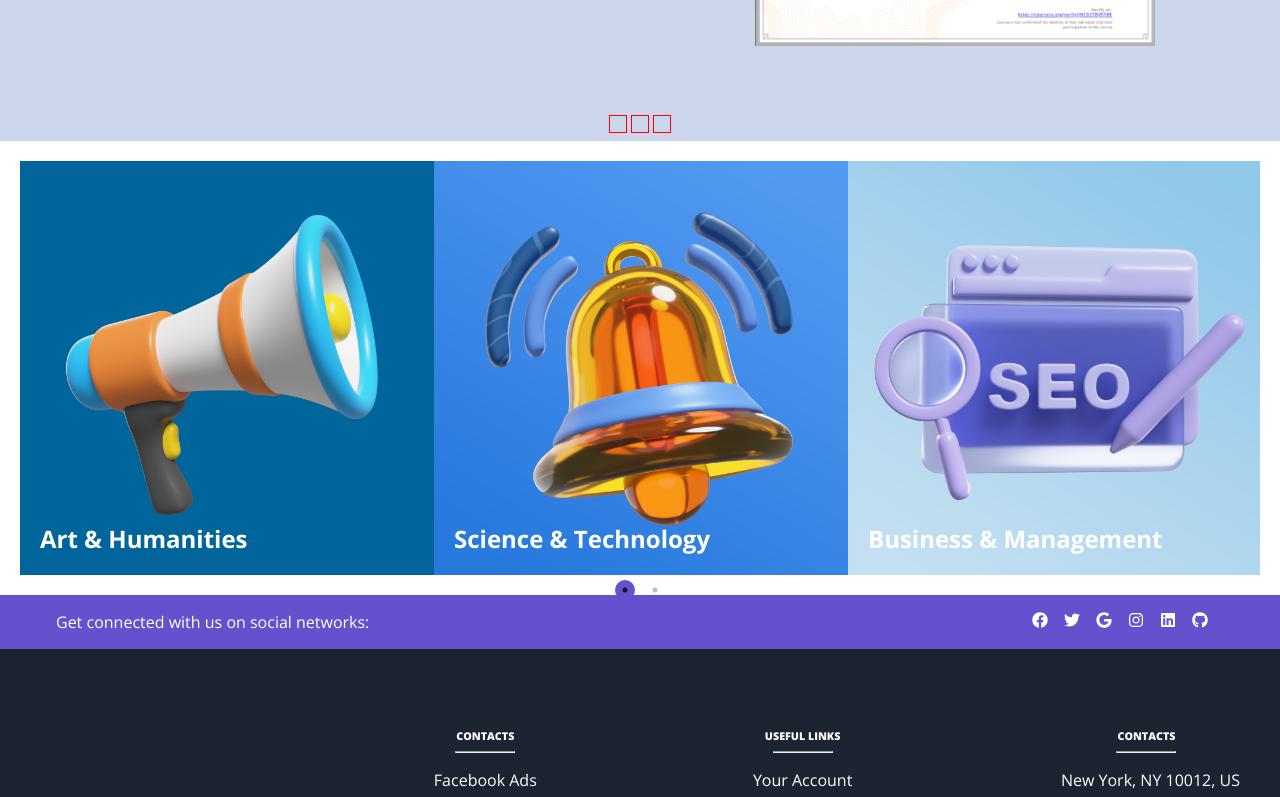
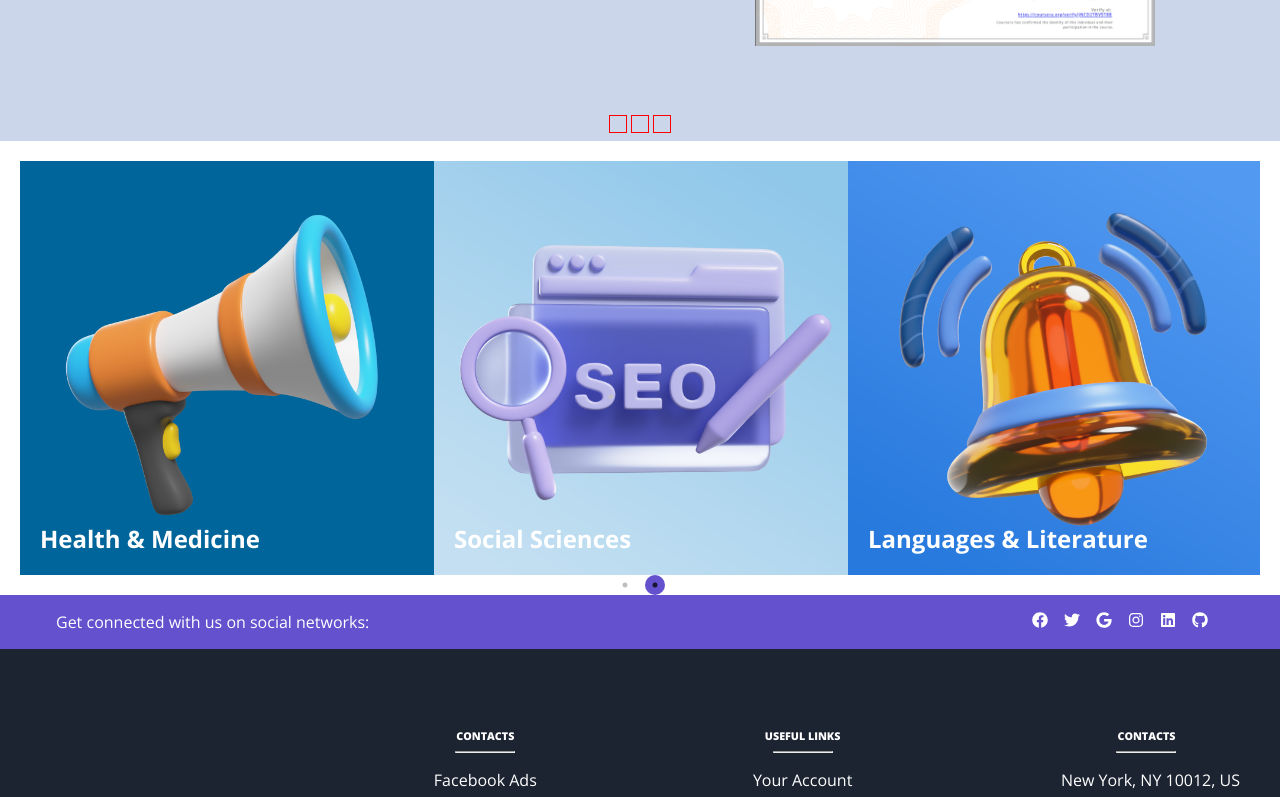
Before and after one commit to mlalayev/AdHoven, a React (Vite) app: page / in a window 1280 px wide. Shown: the part 419-1216 px from the top of the page. Built offline with nearby package versions, Linux system fonts and the light colour scheme; no server answers; grey boxes are pictures that could not be loaded.

Commit message:
my commit

```diff
--- a/src/Components/MainPage/MainPage-Cards/Cards.css
+++ b/src/Components/MainPage/MainPage-Cards/Cards.css
@@ -1,11 +1,8 @@
-/* General slider container */
 .custom-slider {
+    overflow: hidden;
     position: relative;
-    overflow: hidden;
-
 }
 
-/* Custom slides container */
 .slick-slide {
     position: relative;
 }
@@ -16,10 +13,10 @@
 }
 
 .slick-slide-content {
+    left: 20px;
+    bottom: 20px;
+    color: white;
     position: absolute;
-    bottom: 20px;
-    left: 20px;
-    color: white;
     transition: transform 0.5s ease-in-out;
 }
 
@@ -30,21 +27,22 @@
 
 .slick-slide:hover .slick-slide-content p {
     display: block;
-    transform: translateX(-100%);
+    transition: 0.5s;
+    transform: translateY(-100%);
 }
 
-/* Navigation arrows */
 .slick-prev,
 .slick-next {
+    top: 500px;
+    border: none;
+    padding: 10px;
+    z-index: 99999;
+    cursor: pointer;
+    font-size: 18px;
     position: absolute;
-    top: 50%;
+    color: rgb(167, 11, 11);
     transform: translateY(-50%);
     background: rgba(0, 0, 0, 0.5);
-    color: rgb(167, 11, 11);
-    border: none;
-    font-size: 18px;
-    padding: 10px;
-    cursor: pointer;
 }
 
 .slick-prev {
@@ -55,30 +53,12 @@
     right: 10px;
 }
 
-/* Dots for navigation */
-.slick-dots {
-    text-align: center;
-    padding: 10px 0;
-}
-
-.slick-dots li {
-    margin: 0 5px;
-}
-
-.slick-dots button {
-    height: 10px;
-    width: 10px;
-    background-color: black;
-    border-radius: 50%;
-    cursor: pointer;
-    border: none;
-}
-
 .slick-dots .slick-active button {
+    z-index: 999;
+    position: absolute;
     background-color: #6351CE;
 }
 
-/* Responsive adjustments */
 @media screen and (max-width: 768px) {
     .slick-slide {
         width: 50%;
@@ -91,37 +71,29 @@
     }
 }
 
-/* Customize the container for the dots */
-.slick-dots {
-    text-align: center;
-    padding: 10px 0;
+.slick-dots button {
+    margin: 0;
+    padding: 0;
+    width: 12px;
+    height: 12px;
+    border: none;
+    outline: none;
+    z-index: 9999;
+    cursor: pointer;
+    position: absolute;
+    border-radius: 50%;
+    background-color: #7665d6;
 }
 
-/* Style each dot */
-.slick-dots li {
-    display: inline-block;
-    margin: 0 5px;
-}
-
-/* Style the button (dot) itself */
-.slick-dots button {
-    height: 12px; /* Change size */
-    width: 12px; /* Change size */
-    background-color: #bbb; /* Default color */
-    border-radius: 50%; /* Circle shape */
-    cursor: pointer;
-    border: none; /* Remove border */
-    padding: 0;
-    margin: 0;
-    outline: none;
-}
 
 /* Style the active dot */
 .slick-dots .slick-active button {
-    background-color: #6351CE; /* Active color */
+    background-color: #6351CE;
+    /* Active color */
 }
 
 /* Optional: Add hover effect */
 .slick-dots button:hover {
-    background-color: #aaa; /* Hover color */
+    background-color: #5b47cd;
+    /* Hover color */
 }
--- a/src/Components/MainPage/MainPage-Cards/Cards.tsx
+++ b/src/Components/MainPage/MainPage-Cards/Cards.tsx
@@ -26,6 +26,11 @@
     speed: 500,
     slidesToShow: 3,
     slidesToScroll: 3,
+    swipe: true,
+    arrows: true,
+    autoplay: true,
+    dotsClass: "slick-dots",
+    autoplaySpeed: 3000,
     responsive: [
       {
         breakpoint: 768,
```
